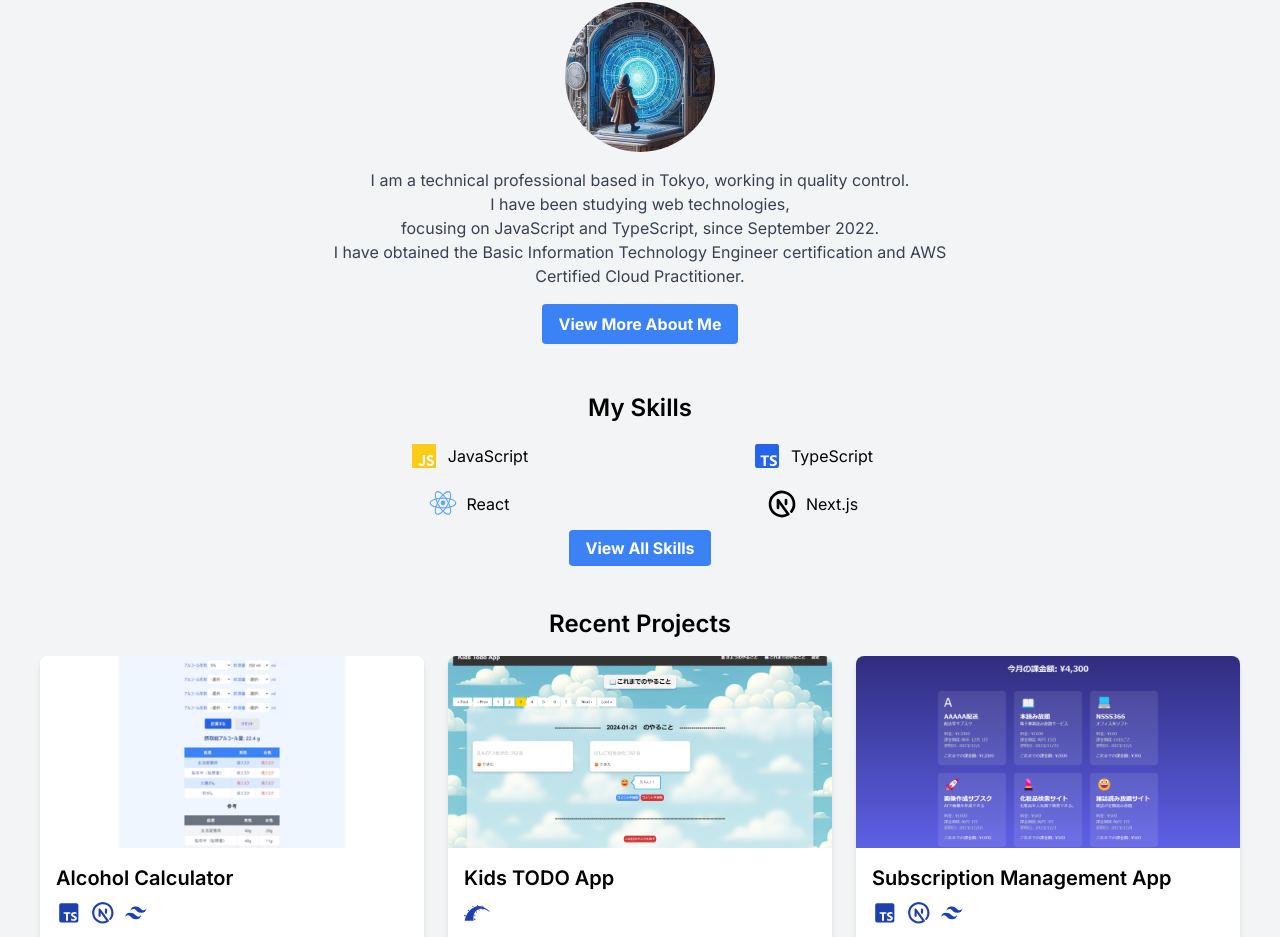
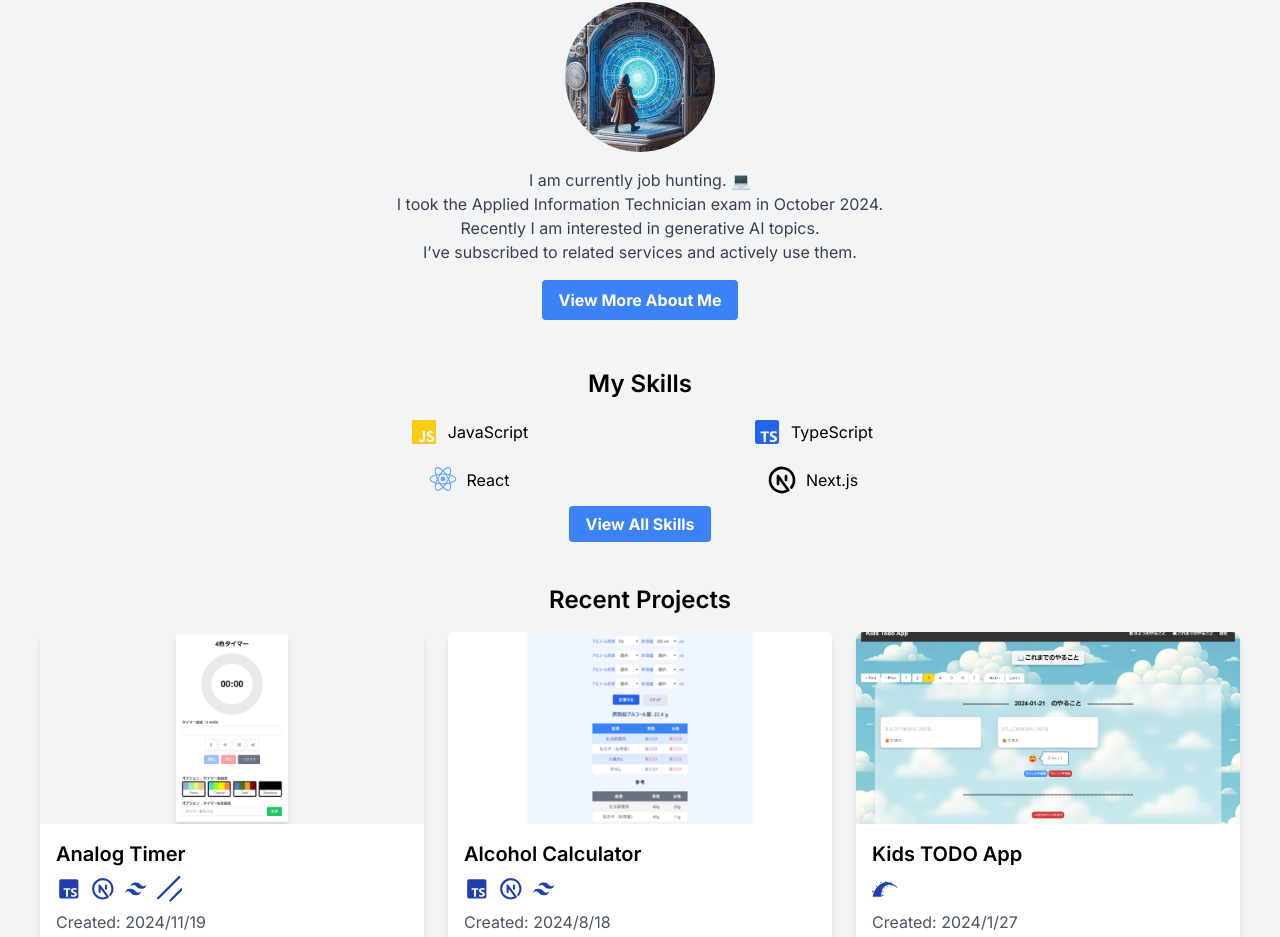
Before and after one commit to mari2t/mari2t_portfolio_next, a Next.js app: page / in a window 1280 px wide. Shown: the part 198-1135 px from the top of the page. Built offline with nearby package versions, Linux system fonts and the light colour scheme.

Commit message:
add : Analog Timer

```diff
--- a/src/app/about/page.tsx
+++ b/src/app/about/page.tsx
@@ -8,23 +8,24 @@ import { FaGithub } from "react-icons/fa";
 export default function About() {
   const profiles = [
     {
-      title: "Current Status",
+      title: "😄Current Status",
       profileItems: [
-        "I'm a company employee living in Tokyo.",
-        "Currently studying web-related technologies.",
-        "Planning to take the Applied Information Technology Engineer Examination in October 2024.",
+        "I am currently job hunting. ",
+        "I took the Applied Information Technician exam in October 2024.",
+        "Recently I am interested in generative AI topics. ",
+        "I’ve subscribed to AI services and actively use them.",
       ],
     },
     {
-      title: "Work Experience",
+      title: "💼Work Experience",
       profileItems: [
         "I've been working in quality control for about 10 years.",
-        "My work consists of approximately 60% equipment operation and 40% PC work.",
         "I majored in engineering at university.",
+        "I have promoted operational efficiency through the use of VBA and Python.",
       ],
     },
     {
-      title: "Certifications",
+      title: "📜Certifications",
       profileItems: [
         "AWS Certified Cloud Practitioner (2024)",
         "Fundamental Information Technology Engineer Examination (2021)",
@@ -33,7 +34,7 @@ export default function About() {
       ],
     },
     {
-      title: "Programming Journey",
+      title: "💻Programming Journey",
       profileItems: [
         "Started learning in May 2022 to improve work efficiency.",
         "Often use VBA for work efficiency improvements.",
@@ -41,7 +42,7 @@ export default function About() {
       ],
     },
     {
-      title: "Web Technologies",
+      title: "🔍Web Technologies",
       profileItems: [
         "Started learning JavaScript in September 2022.",
         "Focusing on JavaScript and TypeScript, while also trying other languages.",
@@ -49,11 +50,11 @@ export default function About() {
       ],
     },
     {
-      title: "Interests",
+      title: "✨Interests",
       profileItems: [
-        "My dream is to visit all prefectures in Japan. I'd like to visit the remaining ones: Shizuoka, Yamanashi, and Fukushima.",
-        "I invest in stocks for dividends and shareholder benefits.",
-        "I often read books when I encounter difficulties.",
+        "Travel: I enjoy exploring unfamiliar towns and cities. I have visited every prefecture in Japan.",
+        "Investing: I engage in stock investments focusing on perks and dividends.",
+        "Reading: I often turn to books when I face challenges.",
       ],
     },
   ];
--- a/src/app/page.tsx
+++ b/src/app/page.tsx
@@ -10,9 +10,17 @@ import {
   BiLogoJavascript,
 } from "react-icons/bi";
 import { TbBrandNextjs, TbApi, TbBrandSvelte } from "react-icons/tb";
-import { SiRubyonrails } from "react-icons/si";
+import { SiRubyonrails, SiShadcnui } from "react-icons/si";
 
 const projects = [
+  {
+    title: "analog_timer",
+    overview: "Analog Timer",
+    useTech: "Typescript,Next,Tailwind CSS,Shadcn",
+    creationday: "2024/11/19",
+    imgUrl: "/img/imgAnalogTimer.png",
+    githubUrl: "https://github.com/mari2t/rainbow_analog_timer",
+  },
   {
     title: "alcohol_calculator_next",
     overview: "Alcohol Calculator",
@@ -28,14 +36,6 @@ const projects = [
     creationday: "2024/1/27",
     imgUrl: "/img/imgRuby-kids-todo.png",
     githubUrl: "https://github.com/mari2t/ruby-kids-todo",
-  },
-  {
-    title: "subscription-management",
-    overview: "Subscription Management App",
-    useTech: "Typescript,Next,Tailwind CSS",
-    creationday: "2023/12/28",
-    imgUrl: "/img/imgSubscription-management.png",
-    githubUrl: "https://github.com/mari2t/subscription-management",
   },
 ];
 
@@ -75,11 +75,10 @@ export default function Home() {
               className="rounded-full mb-4"
             />
             <p className="text-gray-700 mb-4">
-              I am a technical professional based in Tokyo, working in quality
-              control. <br />I have been studying web technologies, <br />
-              focusing on JavaScript and TypeScript, since September 2022.
-              <br /> I have obtained the Basic Information Technology Engineer
-              certification and AWS Certified Cloud Practitioner.
+              I am currently job hunting. 💻 <br />I took the Applied
+              Information Technician exam in October 2024. <br />
+              Recently I am interested in generative AI topics. <br /> I’ve
+              subscribed to related services and actively use them.
             </p>
             <Link
               href="/about"
@@ -203,6 +202,9 @@ const TechIcon = ({ techName }: TechIconProps) => {
       {techName === "RubyOnRails" && (
         <SiRubyonrails className="text-blue-800" size="1.6em" />
       )}
+      {techName === "Shadcn" && (
+        <SiShadcnui className="text-blue-800" size="1.6em" />
+      )}
     </div>
   );
 };
--- a/src/app/portfolio/page.tsx
+++ b/src/app/portfolio/page.tsx
@@ -10,9 +10,17 @@ import {
   BiLogoJavascript,
 } from "react-icons/bi";
 import { TbBrandNextjs, TbApi, TbBrandSvelte } from "react-icons/tb";
-import { SiRubyonrails } from "react-icons/si";
+import { SiRubyonrails, SiShadcnui } from "react-icons/si";
 
 const projects = [
+  {
+    title: "analog_timer",
+    overview: "Analog Timer",
+    useTech: "Typescript,Next,Tailwind CSS,Shadcn",
+    creationday: "2024/11/19",
+    imgUrl: "/img/imgAnalogTimer.png",
+    githubUrl: "https://github.com/mari2t/rainbow_analog_timer",
+  },
   {
     title: "alcohol_calculator_next",
     overview: "Alcohol Calculator",
@@ -202,6 +210,9 @@ const TechIcon = ({ techName }: TechIconProps) => {
       {techName === "Tailwind CSS" && (
         <BiLogoTailwindCss className="text-blue-800" size="1.6em" />
       )}
+      {techName === "Shadcn" && (
+        <SiShadcnui className="text-blue-800" size="1.6em" />
+      )}
       {techName === "Next" && (
         <TbBrandNextjs className="text-blue-800" size="1.6em" />
       )}
```
Also changed, not shown: public/img/imgAnalogTimer.png (added), 1 other file (tests, documents, lock files or other folders).
